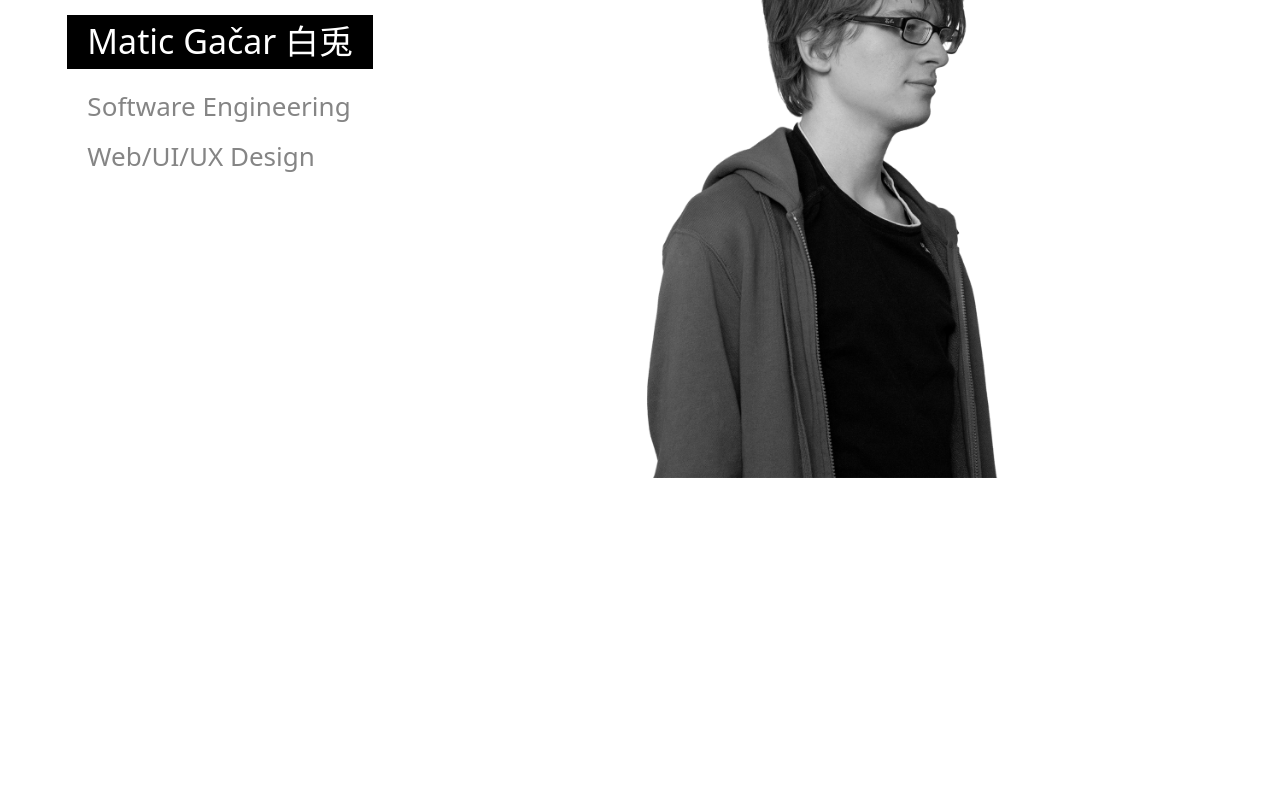
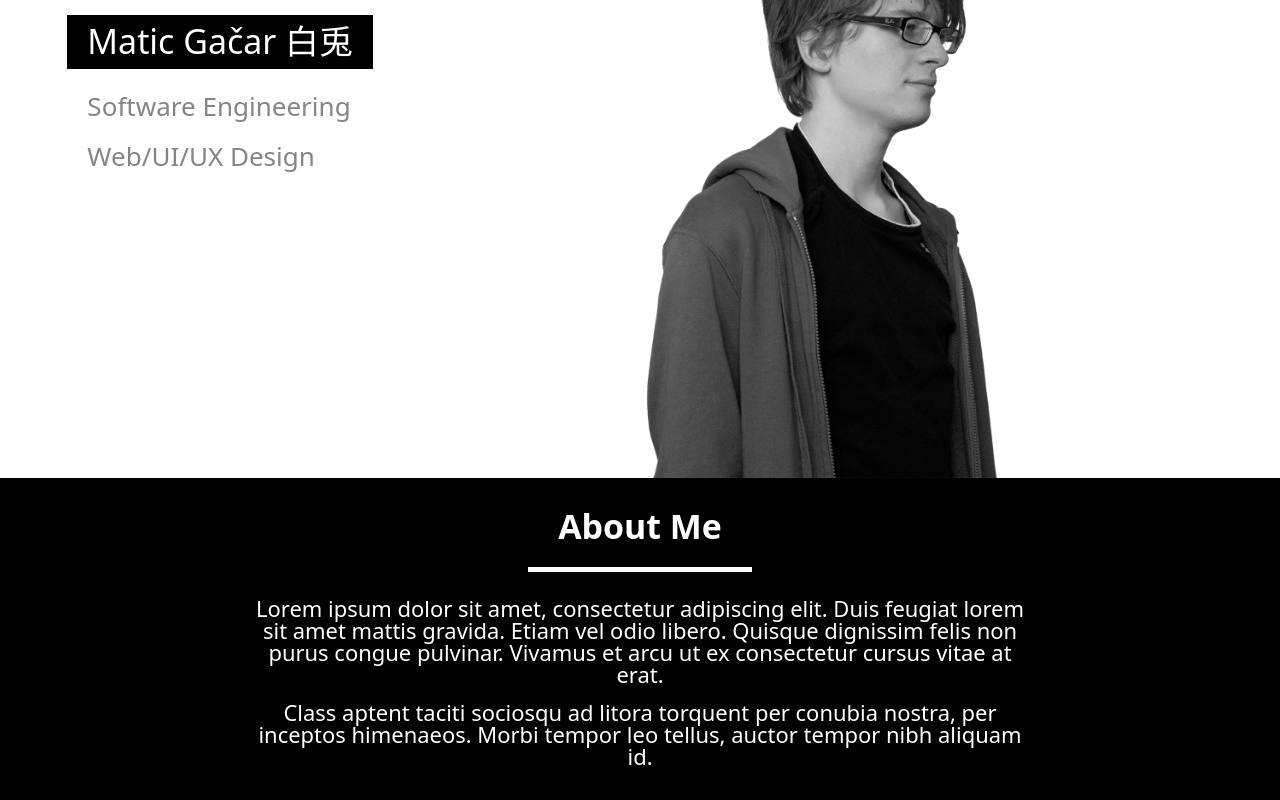
Before and after one commit to shiro/usagi.io-frontend, a React (Create React App) app: page / in a window 1280 px wide. Shown: the part 257-1057 px from the top of the page. Before the commit the page ends 800 px from the top, so only its background shows below. Built offline with nearby package versions, Linux system fonts and the light colour scheme.

Commit message:
Add about me section, update design

```diff
--- a/src/AboutMe/PortraitSection/PortraitSection.module.scss
+++ b/src/AboutMe/PortraitSection/PortraitSection.module.scss
@@ -1,11 +1,5 @@
 @import "~master";
 
-$gray: #858585;
-
-$width-min-point: 150px;
-$width-max-point: 3840px;
-$aspect: "max-aspect-ratio: 85/100";
-$aspect-very-tall: "max-aspect-ratio: 50/100";
 
 .section {
   height: 80vh;
@@ -49,7 +43,7 @@ $aspect-very-tall: "max-aspect-ratio: 50/100";
     .slogan {
       display: inline-block;
       white-space: nowrap;
-      color: $gray;
+      color: color(gray);
       @include fluid-type($width-min-point, $width-max-point, 15px, 130px);
 
       margin-left: $item-left-margin;
@@ -65,7 +59,7 @@ $aspect-very-tall: "max-aspect-ratio: 50/100";
     }
 
     .education{
-      color: $gray;
+      color: color(gray);
       @include fluid-type($width-min-point, $width-max-point, 16px * .8, 70px * .8);
       margin-left: $item-left-margin;
       &:not(:last-child) {
--- a/src/AboutMeSection/AboutMeSection.module.scss
+++ b/src/AboutMeSection/AboutMeSection.module.scss
@@ -0,0 +1,34 @@
+@import "~master";
+
+.section {
+  background: color(black);
+  padding: 4vh 20vw;
+  color: color(white);
+
+  .titleContainer {
+    display: inline-block;
+
+    .title {
+      @include fluid-type($width-min-point, $width-max-point, 18px, 70px);
+      font-weight: 900;
+
+      // pad container for hr
+      padding: 0 30px;
+    }
+
+    .spacer {
+      margin: 3vh auto;
+      width: 100%;
+      border: none;
+      border-bottom: 5px solid color(white);
+    }
+  }
+
+  .description {
+    @include fluid-type($width-min-point, $width-max-point, 14px, 40px);
+
+    &:not(:last-child) {
+      padding-bottom: 2vh;
+    }
+  }
+}
--- a/src/AboutMeSection/AboutMeSection.tsx
+++ b/src/AboutMeSection/AboutMeSection.tsx
@@ -10,8 +10,21 @@ export interface IAboutMeSection {
 
 const AboutMeSection: React.FC<IAboutMeSection> = (props) => {
     return (
-        <div className={cn()}>
-        </div>
+        <section className={cn(css.section)}>
+            <div className={cn(css.titleContainer)}>
+                <h1 className={cn(css.title)}>About Me</h1>
+                <hr className={cn(css.spacer)}/>
+            </div>
+
+            <p className={cn(css.description)}>
+                Lorem ipsum dolor sit amet, consectetur adipiscing elit. Duis feugiat lorem sit amet mattis gravida. Etiam vel odio libero. Quisque dignissim felis non
+                purus congue pulvinar. Vivamus et arcu ut ex consectetur cursus vitae at erat.
+            </p>
+
+            <p className={cn(css.description)}>
+                Class aptent taciti sociosqu ad litora torquent per conubia nostra, per inceptos himenaeos. Morbi tempor leo tellus, auctor tempor nibh aliquam id.
+            </p>
+        </section>
     );
 };
 
--- a/src/master.scss
+++ b/src/master.scss
@@ -1,3 +1,4 @@
 @import "~style/fluidType";
 @import "~style/sassRem";
 @import "~style/debug";
+@import "~style/colors";
--- a/src/reset.scss
+++ b/src/reset.scss
@@ -18,6 +18,12 @@ article, aside, details, figcaption, figure, footer, header, hgroup, menu, nav,
 
 body {
   line-height: 1; }
+
+hr{
+  margin: 0;
+  padding: 0;
+  border-style: solid;
+}
 
 ol, ul {
   list-style: none; }
--- a/src/style/colors.scss
+++ b/src/style/colors.scss
@@ -1,11 +1,7 @@
 $colors: (
         white: #fff,
         black: #000,
-        green: #4f8d4f,
-        green-light: #5c9d5c,
-        green-lighter: #7dd07d,
-        green-dark: #396d39,
-        green-darker: #325f32,
+        gray: #858585,
 );
 
 @function color($key){
--- a/src/style/fluidType.scss
+++ b/src/style/fluidType.scss
@@ -1,3 +1,9 @@
+$width-min-point: 150px;
+$width-max-point: 3840px;
+$aspect: "max-aspect-ratio: 85/100";
+$aspect-very-tall: "max-aspect-ratio: 50/100";
+
+
 @function strip-unit($value) {
   @return $value / ($value * 0 + 1);
 }
```
